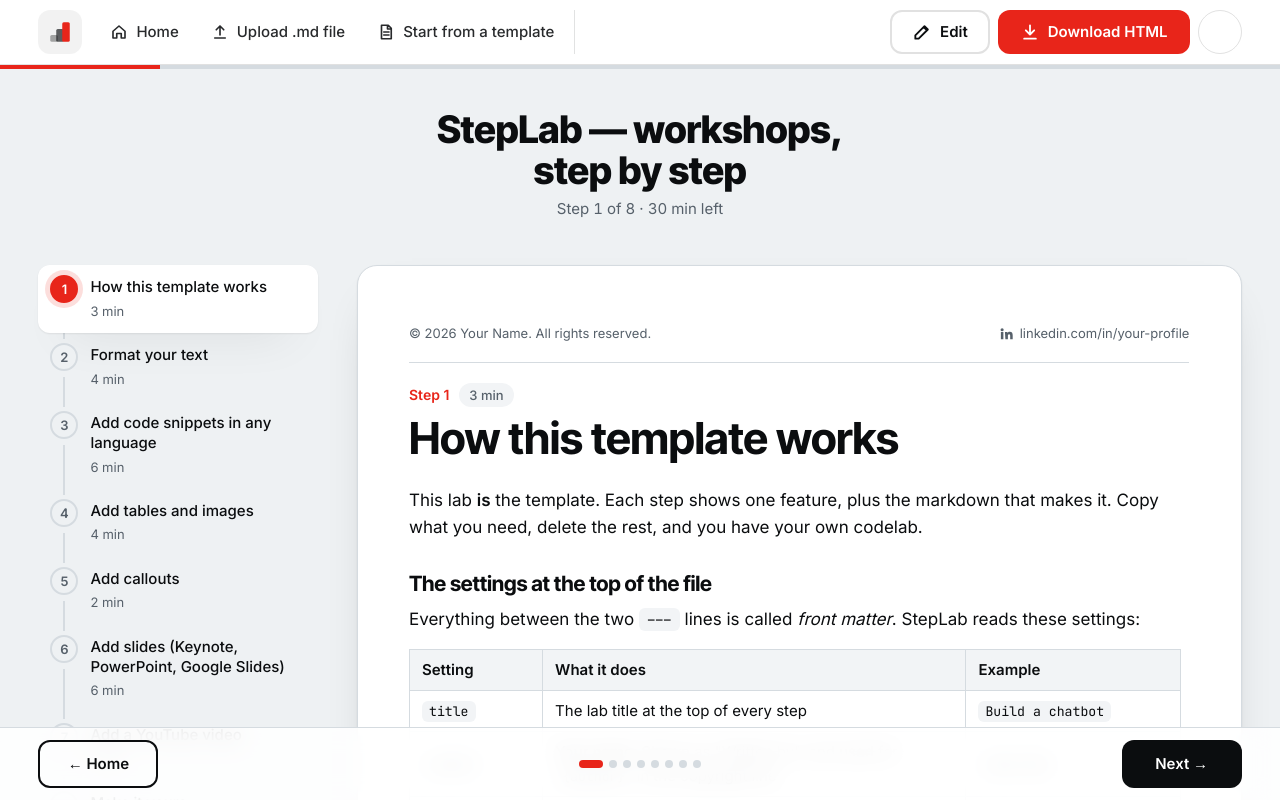
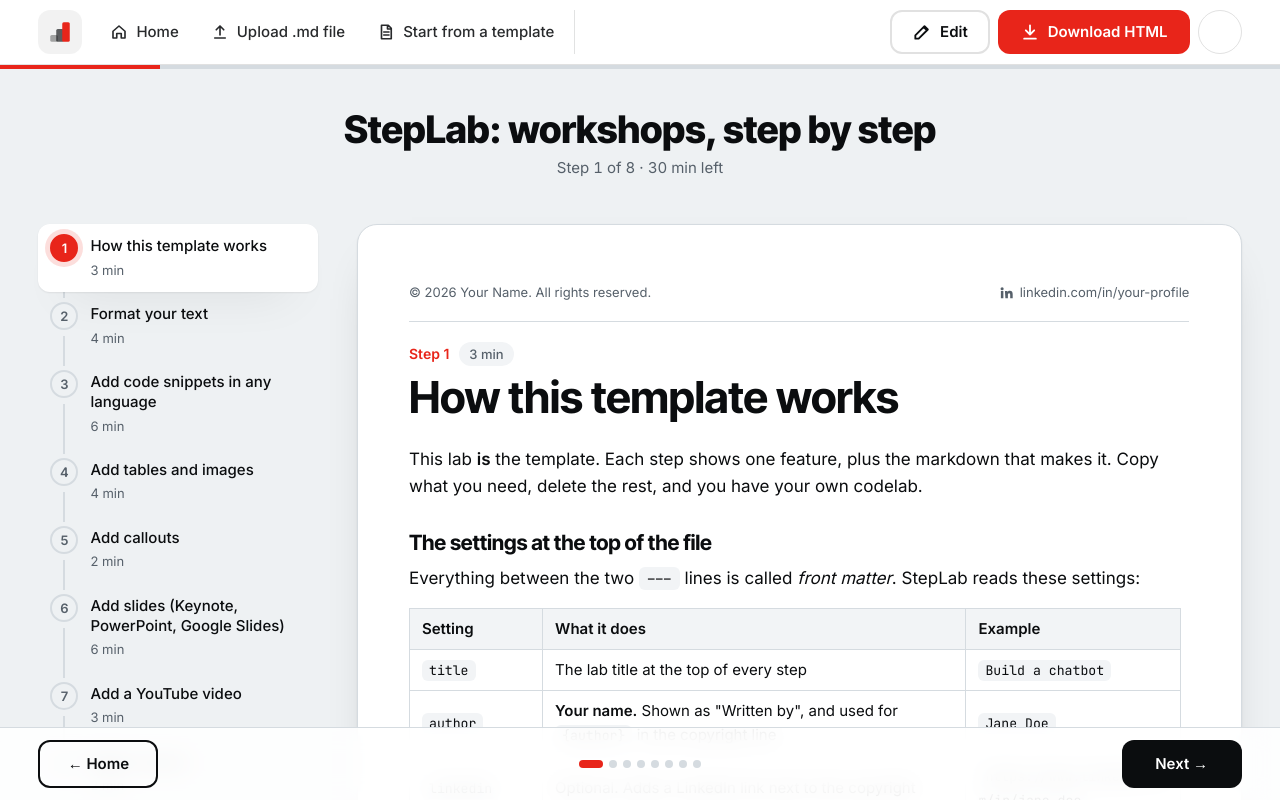
Before and after one commit to sdkdeepa/steplab, a React (Vite) app: page / in a window 1280 px wide. Both pictures are taken after a click on the button "Open the feature template". Shown: the top 800 px of the page. Built offline with nearby package versions, Linux system fonts and the light colour scheme.

Commit message:
Template title without dash

```diff
--- a/src/labs/template.md
+++ b/src/labs/template.md
@@ -1,12 +1,12 @@
 ---
-title: StepLab — workshops, step by step
+title: StepLab: workshops, step by step
 author: Your Name                                    # you: shown as the author and in the copyright line
 linkedin: https://www.linkedin.com/in/your-profile   # optional: a LinkedIn link next to the copyright
 copyright: © {year} {author}. All rights reserved.   # optional: write "none" to hide the copyright line
 copyright_position: both                             # top, bottom or both
 ---
 
-# StepLab - workshops, step by step
+# StepLab: workshops, step by step
 
 Anything above "Step 1" is not shown as a step. Use it for notes to yourself.
 
--- a/src/styles.css
+++ b/src/styles.css
@@ -193,7 +193,7 @@ button { font: inherit; cursor: pointer }
 
 /* lab title: top of the page, centered on desktop, left on phones */
 .lab-head { grid-column: 1 / -1; text-align: center; padding: 4px 0 6px }
-.lab-head h1 { font-size: clamp(26px, 3.2vw, 38px); font-weight: 800; margin: 0 auto 6px; max-width: 24ch }
+.lab-head h1 { font-size: clamp(26px, 3.2vw, 38px); font-weight: 800; margin: 0 auto 6px; max-width: 46ch; text-wrap: balance }
 .lab-head p { margin: 0; color: var(--mute); font-size: 15px; font-variant-numeric: tabular-nums }
 .bar-actions { display: flex; gap: 8px }
 .progress { position: sticky; top: 64px; z-index: 19; height: 4px; background: var(--line) }
```
Also changed, not shown: public/labs/template.md (+2 -2 lines), 1 other file (tests, documents, lock files or other folders).
